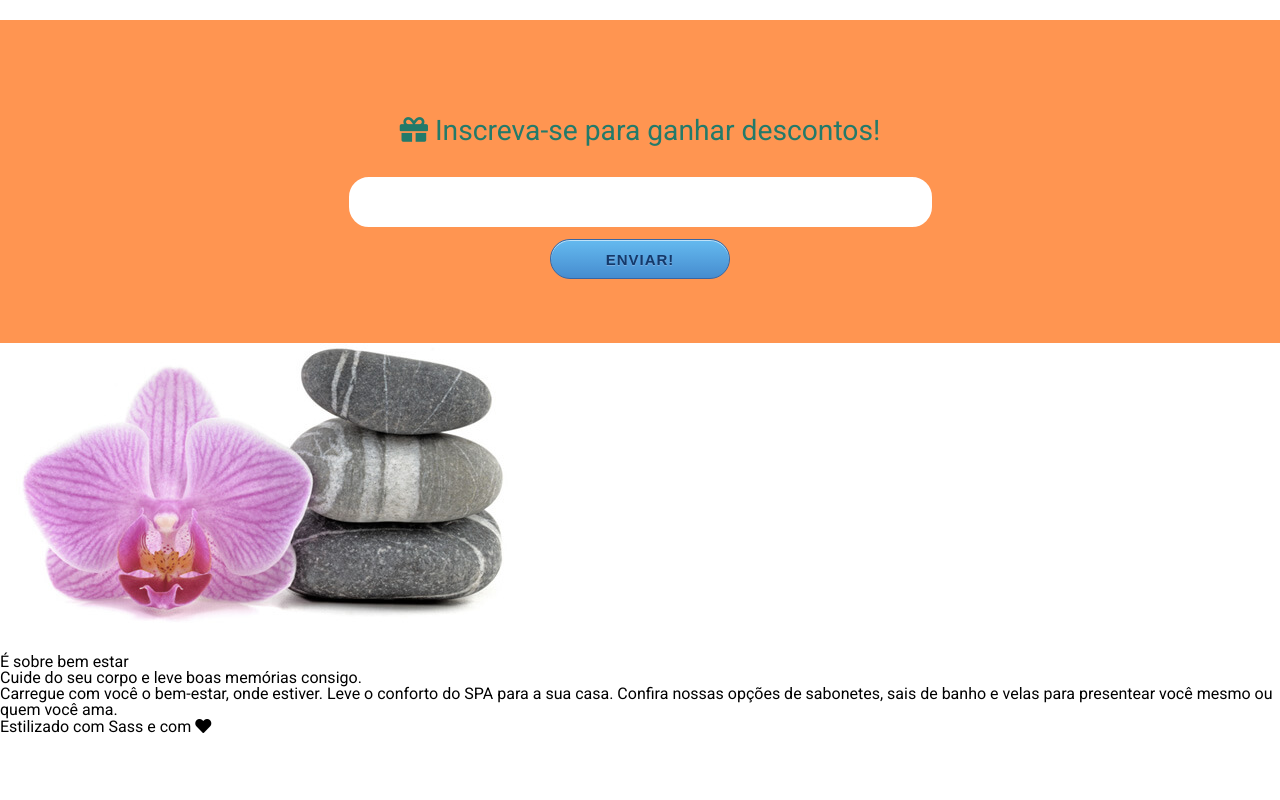
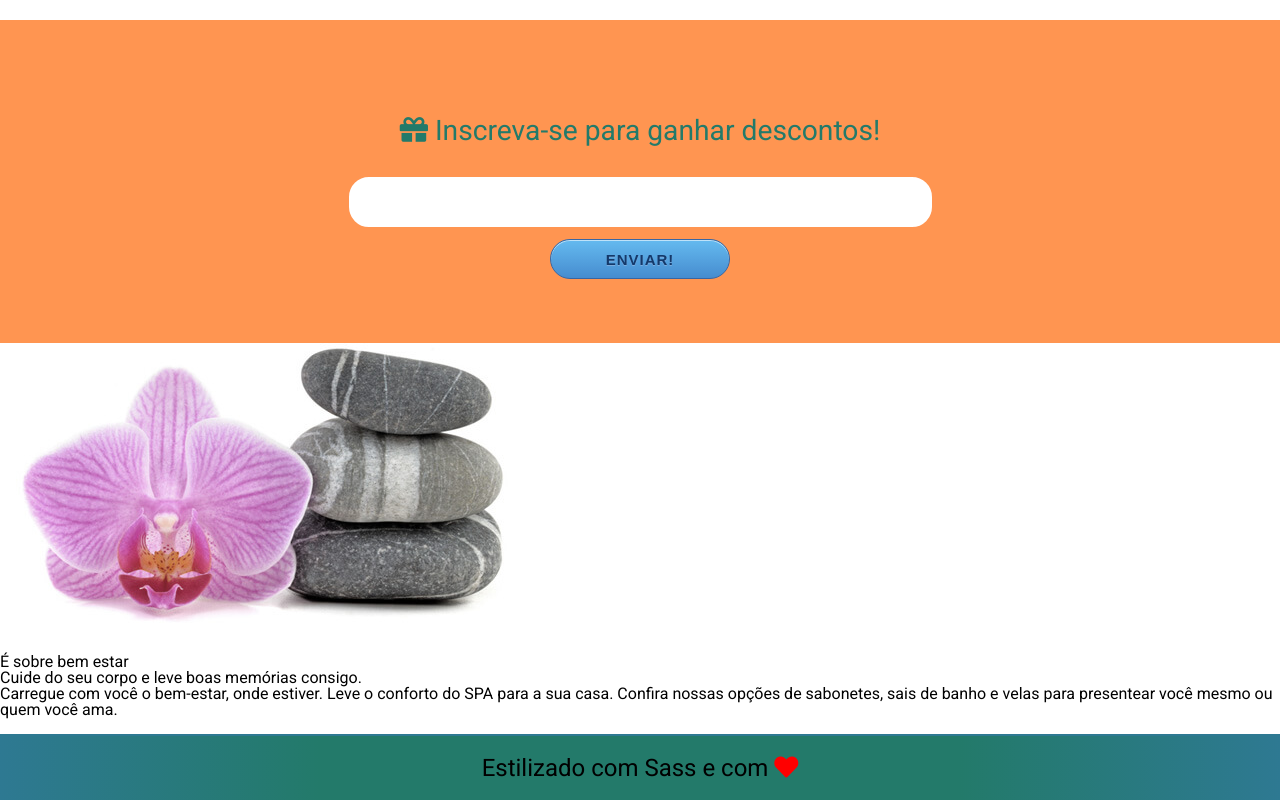
Before and after one commit to ElivanLimaJunior/Alura-Spa, a plain HTML site: page index.html in a window 1280 px wide. Shown: the part 1311-2111 px from the top of the page. Before the commit the page ends 2047 px from the top, so only its background shows below. Drawn offline with nearby package versions, Linux system fonts and the light colour scheme.

Commit message:
Footer, função, e .sass
Estilizamos o nosso footer e vimos um pouco sobre funções em SASS.

Documentação:
https://sass-lang.com/documentation/at-rules/control/if

```diff
--- /dev/null
+++ b/assets/style/components/_footer.sass
@@ -0,0 +1,15 @@
+import assets\style\abstract\_variaveis.scss
+
+@mixin bg-cores($cores...)
+    background: linear-gradient(to left, $cores)
+
+
+footer
+    text-align: center
+    font-size: $tamanho-do-texto / 2
+    border-top: 2px solid $cor-primaria
+    margin-top: 1rem
+    padding: 1.2rem
+    @include bg-cores($cor-primaria, $cor-secundaria, $cor-secundaria, $cor-secundaria, $cor-primaria)
+    i
+        color: red
--- a/assets/style/style.scss
+++ b/assets/style/style.scss
@@ -4,3 +4,4 @@
 @import './components/servicos';
 @import 'components/cupom';
 @import 'components/botão';
+@import './components/_footer.sass';
```
Also changed, not shown: assets/style/style.css, 1 other file.
